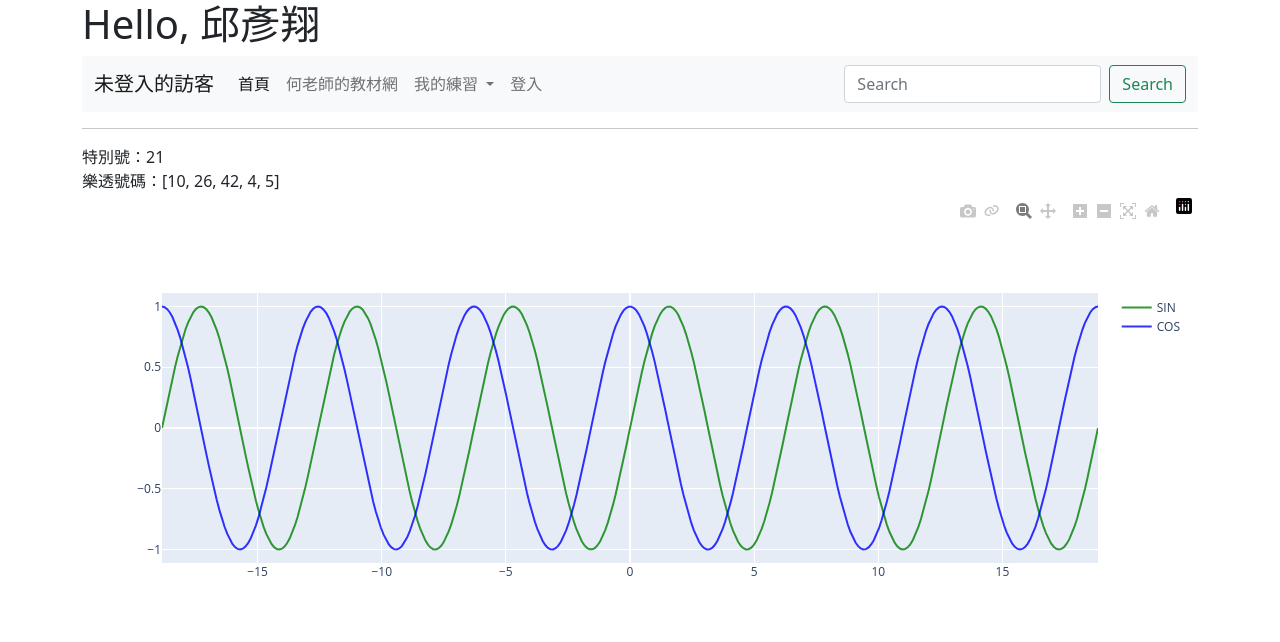
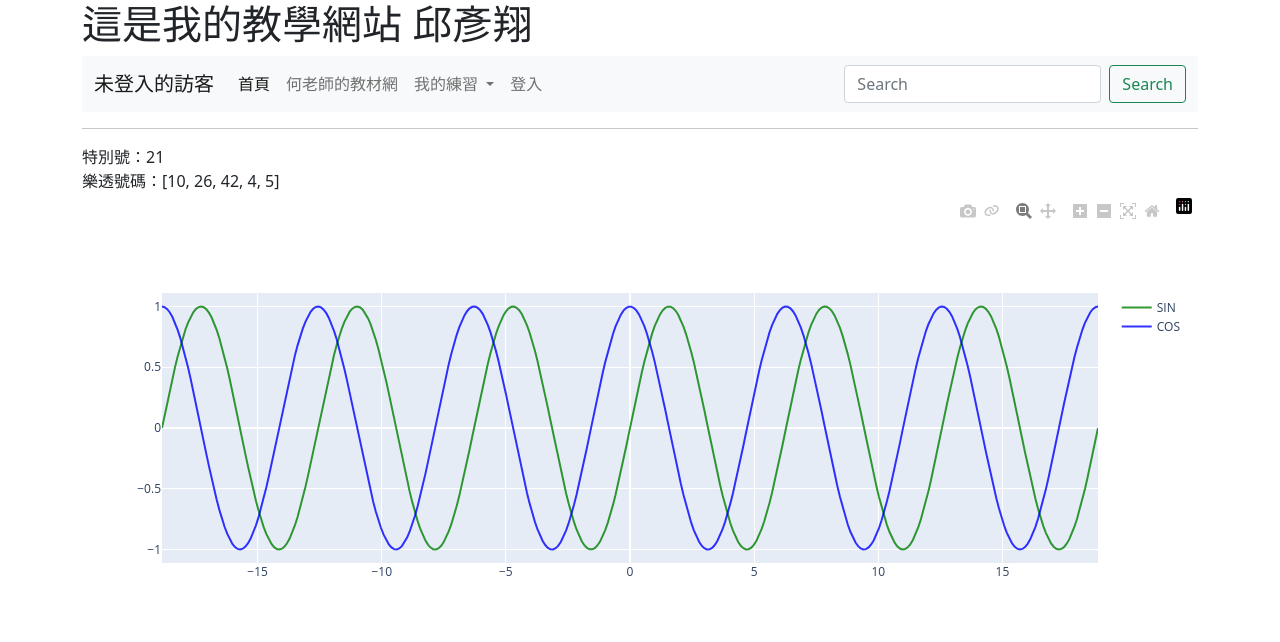
Before and after one commit to achiu666/mysite-heroku, a Django app: page / in a window 1280 px wide. Shown: the top 642 px of the page. Run offline with Django 3.2, Linux system fonts and the light colour scheme; some libraries are stand-ins or nearby versions.

Commit message:
index.html updated

```diff
--- a/templates/index.html
+++ b/templates/index.html
@@ -1,7 +1,7 @@
 {% extends "base.html" %}
 
-{% block title %}Hello, world {% endblock %}
-{% block headmessage %} Hello, {{name}} {% endblock %}
+{% block title %}AI人工智慧班 {% endblock %}
+{% block headmessage %} 這是我的教學網站 {{name}} {% endblock %}
 {% block main %}
   <hr>
       特別號：{{special}}<br>
```
